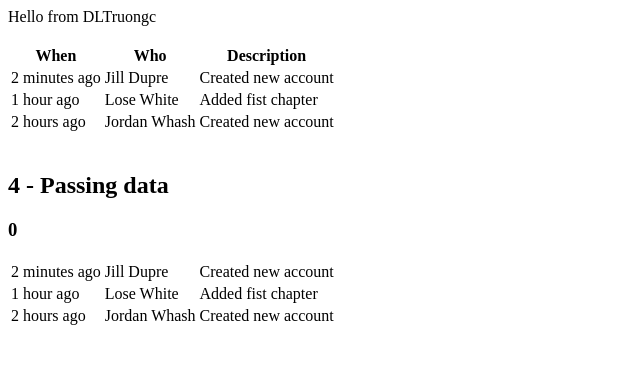
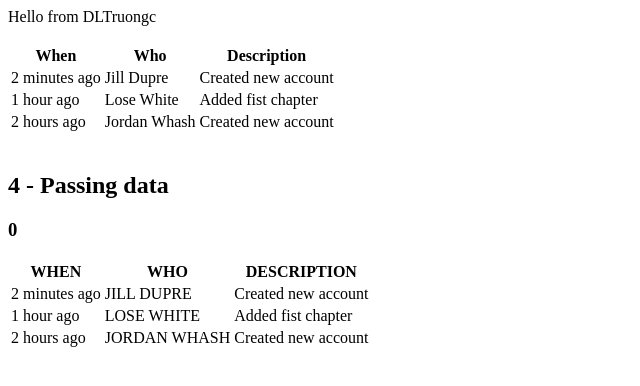
Before and after one commit to finird/react_ts_learn, a React (Create React App) app: page / in a window 1280 px wide. Shown: the top 386 px of the page, without its empty margins (0-640 px from the left). Built offline with nearby package versions, Linux system fonts and the light colour scheme.

Commit message:
refactor: separate components

```diff
--- a/src/basics/4-passing-data.tsx
+++ b/src/basics/4-passing-data.tsx
@@ -1,7 +1,9 @@
+import { render } from '@testing-library/react';
 import React from 'react';
 import { DataScheme } from './3-display-data';
 
 type PropsScheme = {
+  headings: string[];
   title: string;
   data: DataScheme[];
 };
@@ -24,19 +26,45 @@ export class PassingDataComponent extends React.Component<
         <h2>4 - {this.props.title}</h2>
         <h3>{this.state.count}</h3>
         <table>
-          <tbody>{this.transferData()}</tbody>
+          <Headings headings={this.props.headings} />
+          <Body changesSet={this.props.data} />
         </table>
       </div>
     );
   }
+}
 
-  private transferData() {
-    return this.props.data.map((row) => (
+function Heading({ heading }: { heading: string }) {
+  return <th>{heading.toUpperCase()}</th>;
+}
+
+function Headings({ headings }: { headings: string[] }) {
+  const transpiledComponents = headings.map((h) => <Heading heading={h} />);
+  return (
+    <thead>
+      <tr>{transpiledComponents}</tr>
+    </thead>
+  );
+}
+
+class Row extends React.Component<{ changeSet: DataScheme }> {
+  render() {
+    return (
       <tr>
-        <td>{row.when}</td>
-        <td>{row.who}</td>
-        <td>{row.description}</td>
+        <td>{this.props.changeSet.when}</td>
+        <td>{this.props.changeSet.who.toUpperCase()}</td>
+        <td>{this.props.changeSet.description}</td>
       </tr>
-    ));
+    );
   }
 }
+
+class Body extends React.Component<{ changesSet: DataScheme[] }> {
+  render() {
+    const transpliedChangesSet = this.props.changesSet.map((set) => (
+      <Row changeSet={set} />
+    ));
+
+    return <tbody>{transpliedChangesSet}</tbody>;
+  }
+}
--- a/src/index.tsx
+++ b/src/index.tsx
@@ -22,13 +22,19 @@ const data: DataScheme[] = [
   },
 ];
 
+const headings = Object.keys(data[0]);
+
 ReactDOM.render(
   <div>
     {React.createElement(BasicComponent)}
     <br />
     <StaticDataComponent />
     <br />
-    <PassingDataComponent title='Passing data' data={data} />
+    <PassingDataComponent
+      headings={headings}
+      title='Passing data'
+      data={data}
+    />
   </div>,
   document.body
 );
```
Also changed, not shown: 2 other files (tests, documents, lock files or other folders).
